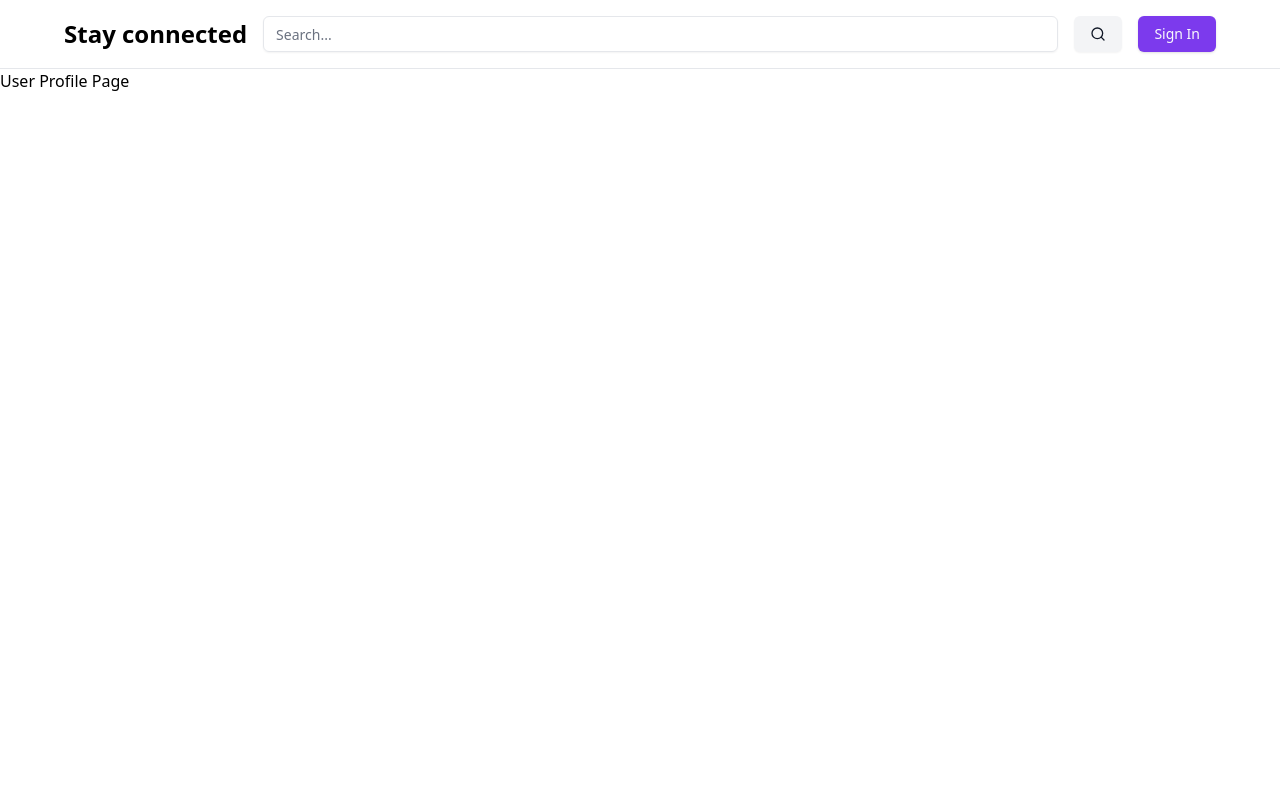
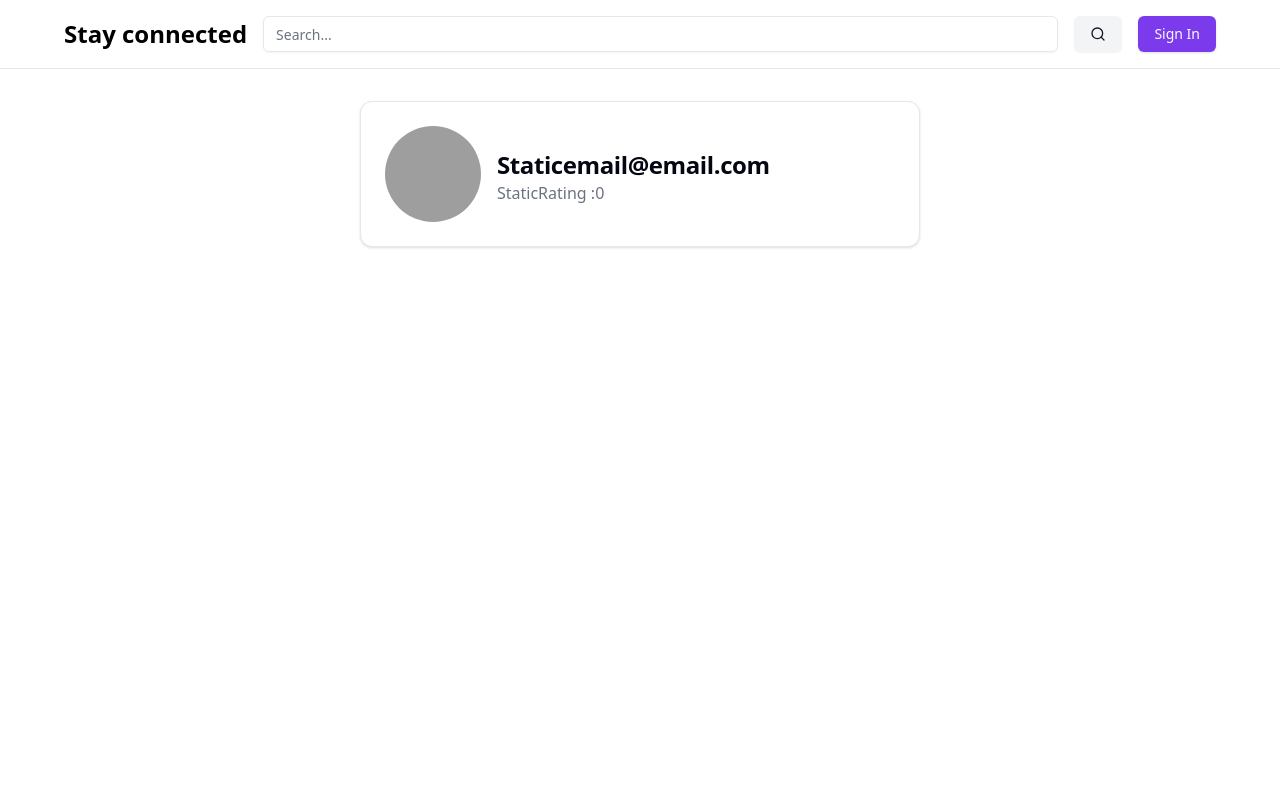
Before and after one commit to tsamkharadze/stayconnected, a React (Vite) app: page /profile in a window 1280 px wide. Shown: the top 800 px of the page. Built offline with nearby package versions, Linux system fonts and the light colour scheme; grey boxes are pictures that could not be loaded.

Commit message:
add user info card

```diff
--- a/src/pages/user-profile/views/user-profile-page.tsx
+++ b/src/pages/user-profile/views/user-profile-page.tsx
@@ -1,8 +1,37 @@
+import ScreenMd from '@/components/layout/page-containers/screen-md';
+import {
+  Card,
+  CardDescription,
+  CardHeader,
+  CardTitle,
+} from '@/components/ui/card';
+import { Avatar, AvatarFallback, AvatarImage } from '@/components/ui/avatar';
+
 const UserProfile = () => {
   return (
-    <>
-      <div>User Profile Page</div>
-    </>
+    <ScreenMd>
+      <Card>
+        <CardHeader className='flex flex-row items-center gap-4'>
+          <div>
+            <Avatar className='size-12 md:size-24'>
+              <AvatarImage src='https://github.com/shadcn.png' />
+              <AvatarFallback>CN</AvatarFallback>
+            </Avatar>
+          </div>
+          <div>
+            <CardTitle>
+              <p className='truncate text-lg font-bold md:text-2xl'>
+                Staticemail@email.com
+              </p>
+            </CardTitle>
+
+            <CardDescription className='text-md'>
+              StaticRating :0
+            </CardDescription>
+          </div>
+        </CardHeader>
+      </Card>
+    </ScreenMd>
   );
 };
 
```
